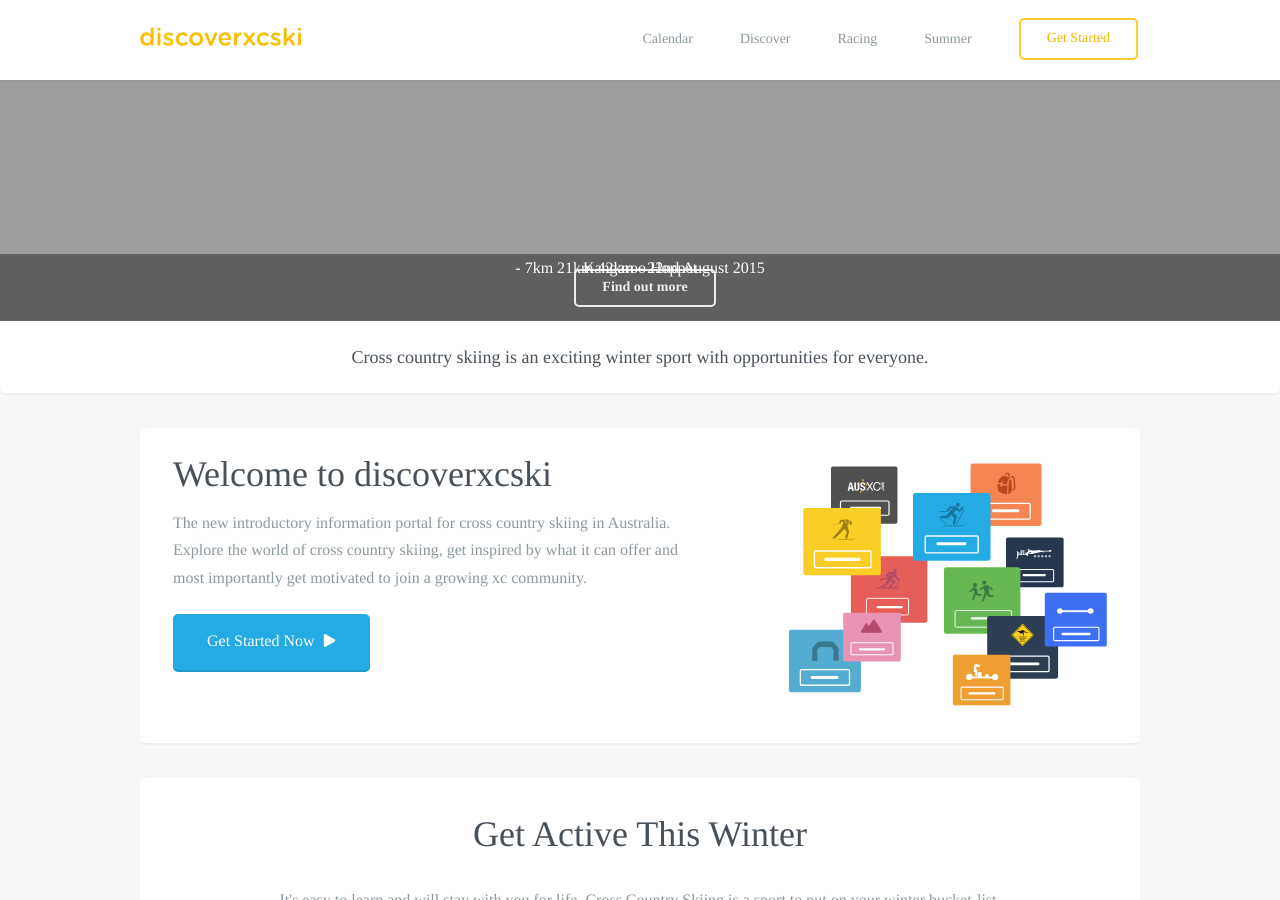
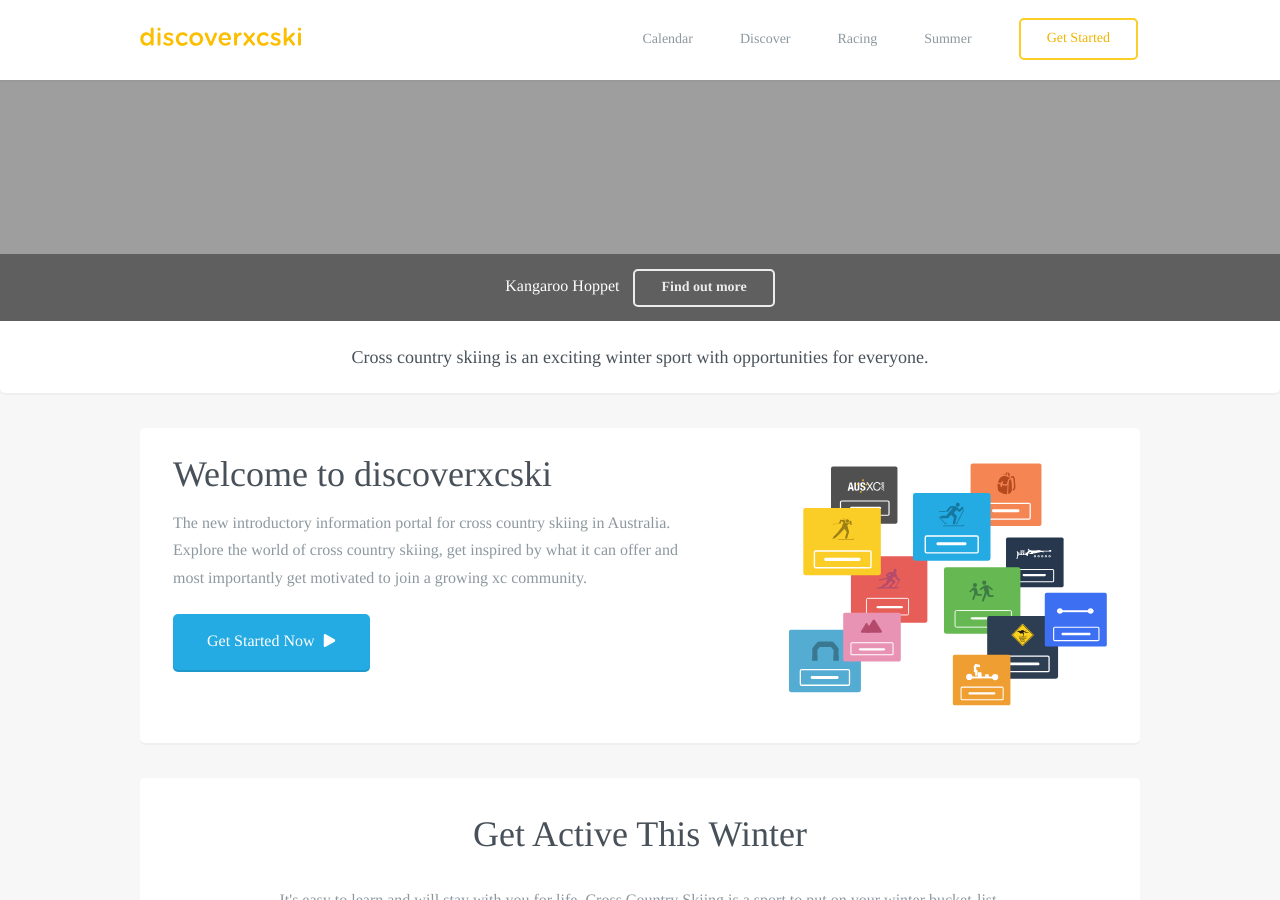
Before and after one commit to robcatto/robcatto.github.io, a Jekyll site: the page index.html, which Jekyll copies as it is, in a window 1280 px wide and 900 px high, scrolled down 719 px. Built offline with Jekyll 4.4.1, drawn with Linux system fonts in a browser that asks for light colours; some web fonts are replaced; Markdown is read by kramdown in place of the engine named in the settings.

Commit message:
Update index.html

```diff
--- a/index.html
+++ b/index.html
@@ -138,7 +138,7 @@
   top: 15px;
   line-height: 0px;
   padding-top: 0px;"
-            ><span>Kangaroo Hoppet</span><span class="hidemobile-showdesktop"> - 7km 21km 42km - 22nd August 2015</span>
+            ><span>Kangaroo Hoppet</span><span class="homepage-text-crop"> - 7km 21km 42km - 22nd August 2015</span>
             <a style="margin-left: 10px; font-size: 14px; font-weight: 600;" class="button small inverse" href="http://www.discoverxcski.com/racing/kangaroo-hoppet" data-featurette="analytics-click-event" data-event-category="button" data-event-action="M: Clicked Skate" data-event-label="Source: Skate Page" id="featurette-13">Find out more</a></p>
 
     </div>
```
